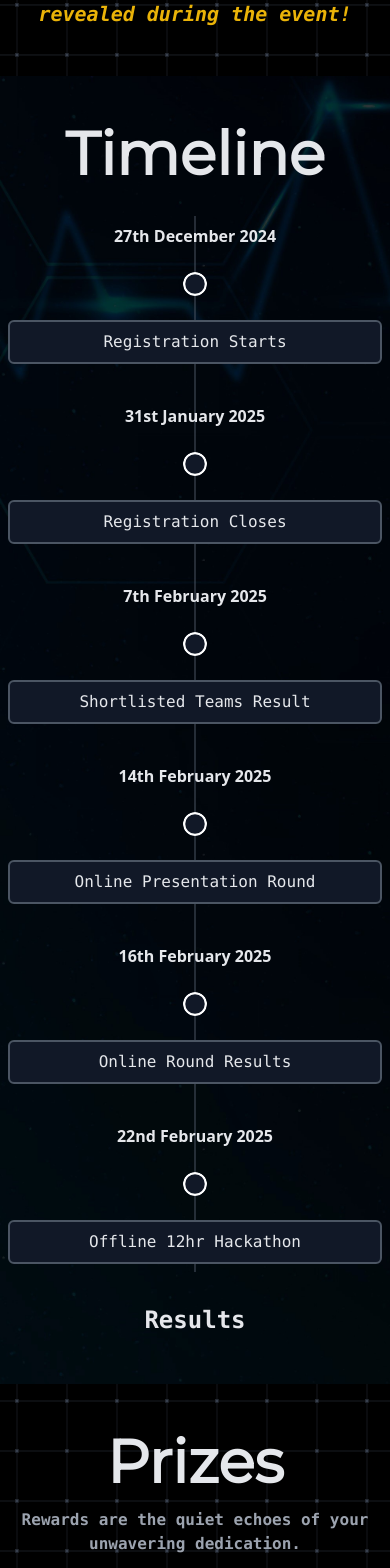
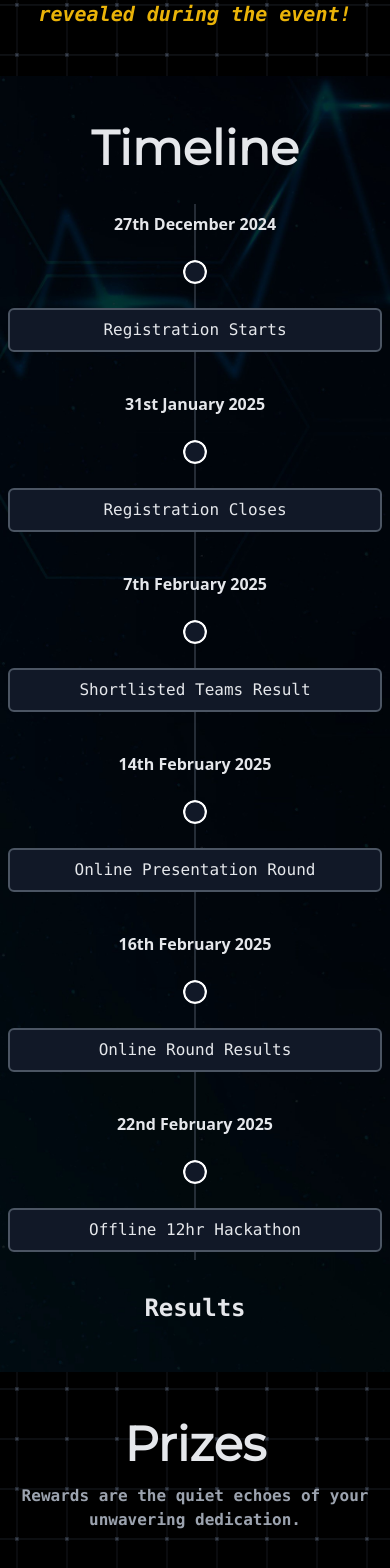
Before and after one commit to parthratra11/HansInnoverse, a Next.js app in the folder hans-innoverse/: page / in a window 390 px wide. Shown: the part 4060-5628 px from the top of the page. Built offline with nearby package versions, Linux system fonts and the light colour scheme.

Commit message:
headings fixed for mobile view

```diff
--- a/hans-innoverse/app/components/Banner.tsx
+++ b/hans-innoverse/app/components/Banner.tsx
@@ -11,7 +11,7 @@ const Banner: React.FC = () => {
     <div className="flex items-center justify-center h-[30vh] relative overflow-hidden ">
       <div className="absolute inset-0 bg-scrolling-pattern animate-bg-scroll"></div>
       <button
-        className={`px-8 py-4 text-white text-2xl font-bold bg-black/50 rounded border-2 border-cyan-500/50 shadow-xl shadow-cyan-500/20 relative z-10 font-mono flip-animate`}
+        className={`px-8 py-4 text-white text-lg md:text-2xl font-bold bg-black/50 rounded border-2 border-cyan-500/50 shadow-xl shadow-cyan-500/20 relative z-10 font-mono flip-animate`}
       >
         <Link href="https://unstop.com" target="_blank">
           <span data-hover="[ R E G I S T E R ]">[ R E G I S T E R ]</span>
--- a/hans-innoverse/app/components/Mentors.tsx
+++ b/hans-innoverse/app/components/Mentors.tsx
@@ -92,14 +92,14 @@ const MentorsComponent = () => {
     <>
       <div
         ref={headerRef as any}
-        className={`text-gray-200 text-center flex flex-col justify-center items-center relative z-10 font-extrabold font-mont text-5xl mb-6 transition-all duration-700 px-4  ${
+        className={`text-gray-200 text-center flex flex-col justify-center items-center relative z-10 font-extrabold font-mont text-4xl md:text-5xl mb-6 transition-all duration-700 px-4  ${
           isHeaderVisible
             ? "opacity-100 translate-y-0"
             : "opacity-0 translate-y-5"
         }`}
       >
         Mentors
-        <p className="text-gray-400 lg:w-2/3 font-mono text-base mt-4">
+        <p className="text-gray-400 lg:w-2/3 font-mono text-sm md:text-base mt-4">
           Meet our mentors: passionate and experienced individuals dedicated to
           supporting and inspiring you as you bring your innovative ideas to
           life!
--- a/hans-innoverse/app/components/Organizers.tsx
+++ b/hans-innoverse/app/components/Organizers.tsx
@@ -95,14 +95,14 @@ const OrganizersComponent = () => {
     <>
       <div
         ref={headerRef as any}
-        className={`text-gray-200 text-center flex flex-col justify-center items-center relative z-10 font-extrabold font-mont text-5xl mb-6 mt-8 md:mt-6 transition-all duration-700 px-4 ${
+        className={`text-gray-200 text-center flex flex-col justify-center items-center relative z-10 font-extrabold font-mont text-4xl md:text-5xl mb-6 mt-8 md:mt-6 transition-all duration-700 px-4 ${
           isHeaderVisible
             ? "opacity-100 translate-y-0"
             : "opacity-0 translate-y-5"
         }`}
       >
         Organizers
-        <p className="text-gray-400 lg:w-2/3 font-mono text-base mt-4">
+        <p className="text-gray-400 lg:w-2/3 font-mono text-sm md:text-base mt-4">
           Meet our organizers: the driving force behind the event, dedicated to
           creating an engaging and impactful hackathon experience for everyone
           involved!
--- a/hans-innoverse/app/components/Prizes.tsx
+++ b/hans-innoverse/app/components/Prizes.tsx
@@ -76,7 +76,7 @@ const PrizesComponent = () => {
 
       <div
         ref={headerRef as any}
-        className={`text-gray-200 text-center relative z-10 font-extrabold font-mont mb-4 text-6xl px-4 transition-all duration-700 ${
+        className={`text-gray-200 text-center relative z-10 font-extrabold font-mont mb-4 text-5xl md:text-6xl px-4 transition-all duration-700 ${
           isHeaderVisible
             ? "opacity-100 translate-y-0"
             : "opacity-0 translate-y-5"
--- a/hans-innoverse/app/components/Timeline.tsx
+++ b/hans-innoverse/app/components/Timeline.tsx
@@ -54,7 +54,7 @@ const TimelineComponent = () => {
       className="min-h-screen py-12 sm:py-10 relative z-50 bg-custom-image bg-cover"
       id="timeline"
     >
-      <h1 className="text-center text-gray-200 font-extrabold font-mont text-6xl mb-8">
+      <h1 className="text-center text-gray-200 font-extrabold font-mont text-5xl md:text-6xl mb-8">
         Timeline
       </h1>
 
```
